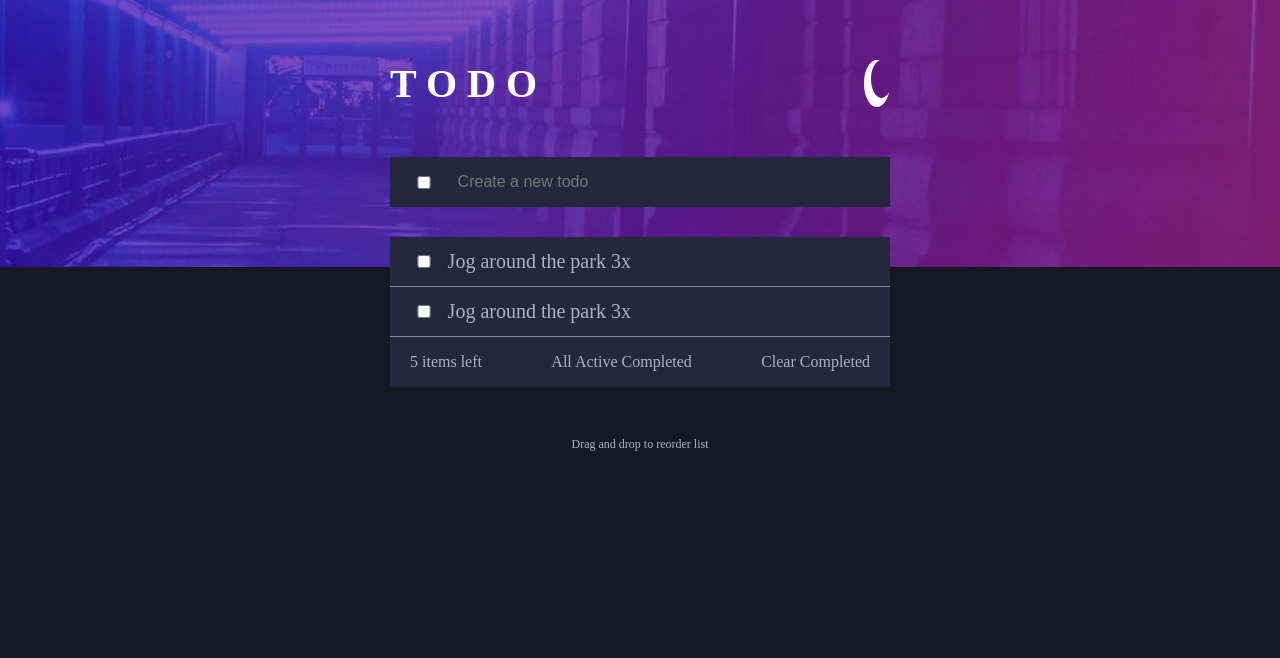
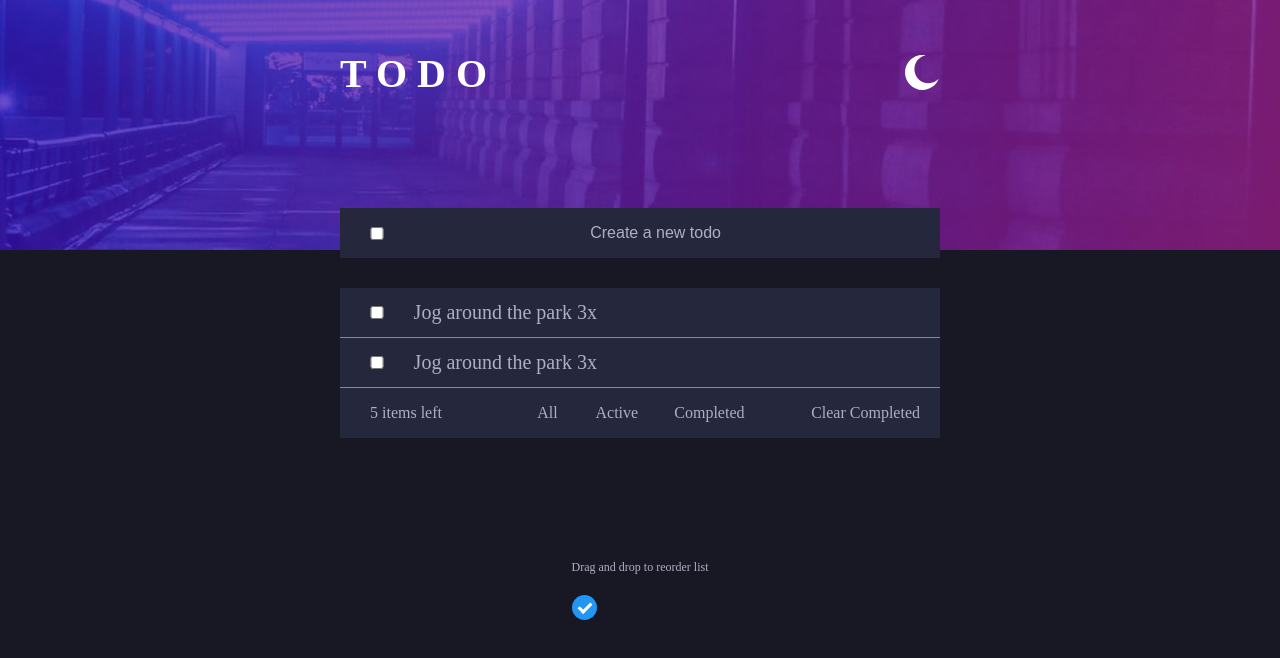
Before and after one commit to activus-d/frondend-mentor-todo-app, a plain HTML site: page index.html in a window 1280 px wide. Drawn offline with Linux system fonts and the light colour scheme.

Commit message:
styles completed

```diff
--- a/index.html
+++ b/index.html
@@ -17,10 +17,13 @@
 </head>
 <body>
   <header>
+    <div class="headerItems">
       <h1>TODO</h1>
     <img src="images/icon-moon.svg" alt="theme change icon">
+    </div>
   </header>
   <main>
+    <section class="mainCon">
       <section class="addTaskCon">
         <div class="addTaskInnerCon">
           <input type="checkbox" id="addTaskCheckbox">
@@ -50,9 +53,15 @@
           </div>
         </div>
       </section>
+    </section>
+    <section class="instruction">
+      <p>Drag and drop to reorder list</p>
+      <label class="container">
+        <input type="checkbox" checked="checked">
+        <span class="checkmark"></span>
+      </label>
+    </section>
   </main>
-  <footer>
-    <p>Drag and drop to reorder list</p>
-  </footer>
+  <script src="main.js"></script>
 </body>
 </html>
--- a/style.css
+++ b/style.css
@@ -1,45 +1,142 @@
+.container {
+    display: block;
+    position: relative;
+    padding-left: 35px;
+    margin-bottom: 12px;
+    cursor: pointer;
+    font-size: 22px;
+    -webkit-user-select: none;
+    -moz-user-select: none;
+    -ms-user-select: none;
+    user-select: none;
+}
+
+  /* Hide the browser's default checkbox */
+.container input {
+    position: absolute;
+    opacity: 0;
+    cursor: pointer;
+    height: 0;
+    width: 0;
+}
+
+  /* Create a custom checkbox */
+.checkmark {
+    position: absolute;
+    top: 0;
+    left: 0;
+    height: 25px;
+    width: 25px;
+    border-radius: 50%;
+    background-color: #eee;
+}
+
+  /* On mouse-over, add a grey background color */
+.container:hover input ~ .checkmark {
+    background-color: #ccc;
+}
+
+  /* When the checkbox is checked, add a blue background */
+.container input:checked ~ .checkmark {
+    background-color: #2196F3;
+}
+
+  /* Create the checkmark/indicator (hidden when not checked) */
+.checkmark:after {
+    content: "";
+    position: absolute;
+    display: none;
+}
+
+  /* Show the checkmark when checked */
+.container input:checked ~ .checkmark:after {
+    display: block;
+}
+
+  /* Style the checkmark/indicator */
+.container .checkmark:after {
+    left: 9px;
+    top: 5px;
+    width: 5px;
+    height: 10px;
+    border: solid white;
+    border-width: 0 3px 3px 0;
+    -webkit-transform: rotate(45deg);
+    -ms-transform: rotate(45deg);
+    transform: rotate(45deg);
+}
+
+
+
+
+
 * {
     padding: 0;
     margin: 0;
     box-sizing: border-box;
+    /* border: 1px solid red; */
 }
 html {
     font-size: 62.5%;
 }
 body {
+    background-color: #181824;
+    margin: 0 auto;
+    min-height: 100vh;
+    width: 100vw;
+    display: grid;
+    grid-template-rows: 25rem auto;
+}
+header {
+    display: flex;
+    color: #fefffe;
+    width: 100%;
+    min-height: 25rem;
+    background-image: url(images/bg-mobile-dark.jpg);
+    background-repeat: no-repeat;
+    background-size: 100% 100%;
+    padding: 5rem 3rem;
+    letter-spacing: 1rem;
+}
+.headerItems {
+    width: 100%;
+    display: flex;
+    justify-content: space-between;
+    color: #fefffe;
+}
+header img {
+    height: 4rem;
+    padding-top: 0.5rem;
+}
+h1 {
+    font-size: 4rem;
+}
+main {
+    color: #adafc6;
+    flex-basis: 70%;
+    height: auto;
+    width: 100%;
     display: flex;
     flex-direction: column;
     justify-content: center;
     align-items: center;
-    background: url(images/bg-desktop-dark.jpg);
-    background-size: contain;
-    background-color: #181824;
-    background-repeat: no-repeat;
-    padding-top: 6rem;
-    margin: 0 auto;
+    position: absolute;
+    top: 26%;
 }
-header {
-    display: flex;
-    justify-content: space-between;
-    color: #fefffe;
-    width: 50rem;
-    font-size: 2rem;
-    margin-bottom: 5rem;
-    letter-spacing: 1rem;
-}
-main {
-    color: #adafc6;
-    width: 50rem;
+.mainCon {
+    width: 100%;
+    height: auto;
+    padding: 0 3rem;
+    position: relative;
 }
 .addTaskInnerCon {
     display: flex;
     align-items: center;
-    width: 50rem;
     font-size: 3rem;
     background-color: #25273c;
     margin-bottom: 3rem;
     height: 5rem;
-    padding: 0 2rem
+    padding: 0 2rem;
 }
 #addTaskCheckbox {
     margin-right: 1rem;
@@ -51,43 +148,172 @@ main {
     background-color: #25273c;
     border: none;
     font-size: 1.6rem;
-    padding: 1rem
+    padding: 1rem;
+    color: #adafc6;
 }
+#addTaskInput:focus {
+    outline: none;
+}
+::-webkit-input-placeholder {
+    text-align: center;
+    color: #adafc6;
+ }
+ :-ms-input-placeholder {
+    text-align: center;
+    color: #adafc6;
+ }
+ :-moz-placeholder { /* Firefox 18- */
+    text-align: center;
+    color: #adafc6;
+ }
+
+ ::-moz-placeholder {  /* Firefox 19+ */
+    text-align: center;
+    color: #adafc6;
+ }
 .taskList {
-    display: flex;
-    flex-direction: column;
+    display: grid;
+    grid-template-columns: 1fr;
     align-items: center;
-    flex: 1;
 }
 .task {
     display: flex;
     align-items: center;
     font-size: 2rem;
-    width: 50rem;
     height: 5rem;
+    width: 100%;
     background-color: #25273c;
     border-bottom: 1px solid #868790;
     padding: 0 2rem
 }
-/* .task p {
-
-} */
 .checkbox {
     margin-right: 1rem;
     flex-basis: 6%;
 }
+.task p {
+    flex-basis: 90%;
+    background-color: #25273c;
+    border: none;
+    font-size: 2rem;
+    padding: 1rem
+}
 .dashboard {
-    display: flex;
+    display: grid;
+    grid-template-columns: repeat(2, 1fr);
+    grid-template-rows: repeat(2, 1fr);
     justify-content: space-between;
+    gap: 3rem;
     align-items: center;
     font-size: 1.6rem;
-    width: 50rem;
+    width: 100%;
     height: 5rem;
     background-color: #25273c;
-    padding: 0 2rem
+    /* padding: 0 2rem; */
 }
-footer {
-    padding-top: 5rem;
+.taskLeft {
+    grid-column: 1/2;
+    grid-row: 1/2;
+    display: grid;
+    align-items: center;
+    height: 5rem;
+    background-color: #25273c;
+    padding: 0 2rem;
+}
+.clear {
+    grid-column: 2/3;
+    grid-row: 1/2;
+    display: grid;
+    justify-content: end;
+    align-items: center;
+    height: 5rem;
+    background-color: #25273c;
+    padding: 0 2rem;
+}
+.categories {
+    grid-column: 1/3;
+    grid-row: 2/3;
+    display: grid;
+    grid-template-columns: repeat(3, 1fr);
+    justify-content: center;
+    align-items: center;
+    height: 5rem;
+    background-color: #25273c;
+    padding: 0 6rem;
+}
+.categories span {
+    justify-self: center;
+}
+.instruction {
+    margin: 3rem auto;
     color: #adafc6;
+    position: absolute;
+    top: 140%;
     font-size: 1.2rem;
 }
+.instruction p {
+    margin-bottom: 2rem;
+}
+
+
+@media all and (min-width: 650px) {
+    body {
+    }
+    header {
+        background-image: url(images/bg-desktop-dark.jpg);
+        margin: 0 auto;
+        justify-content: center;
+    }
+    .headerItems {
+        width: 60rem;
+    }
+    main {
+        padding: 0;
+    }
+    .mainCon {
+        width: 60rem;
+        padding: 0;
+    }
+    .dashboard {
+        grid-template-columns: repeat(7, 1fr);
+        grid-template-rows: 1fr;
+        padding: 0 1rem;
+    }
+    .taskLeft {
+        grid-column: 1/3;
+        grid-row: 1;
+        display: grid;
+        align-items: start;
+        height: auto;
+    }
+
+    .categories {
+        grid-column: 3/6;
+        grid-row: 1;
+        display: grid;
+        grid-template-columns: repeat(5, 1fr);
+        justify-content: space-between;
+        align-items: center;
+        height: auto;
+        background-color: #25273c;
+        padding: 0;
+    }
+    .all {
+        grid-column: 1
+    }
+    .active {
+        grid-column: 2/4
+    }
+    .completed {
+        grid-column: 4/6
+    }
+    .clear {
+        grid-column: 6/8;
+        grid-row: 1;
+        display: grid;
+        justify-content: end;
+        align-items: center;
+        height: auto;
+        text-align: right;
+        padding-right: 1rem;
+    }
+}
```
Also changed, not shown: main.js (added, +9 -0 lines). Lines whose indentation alone changed are shown as unchanged.
